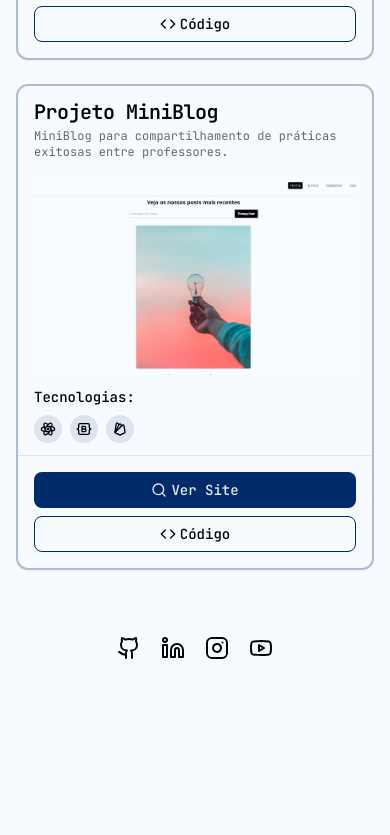
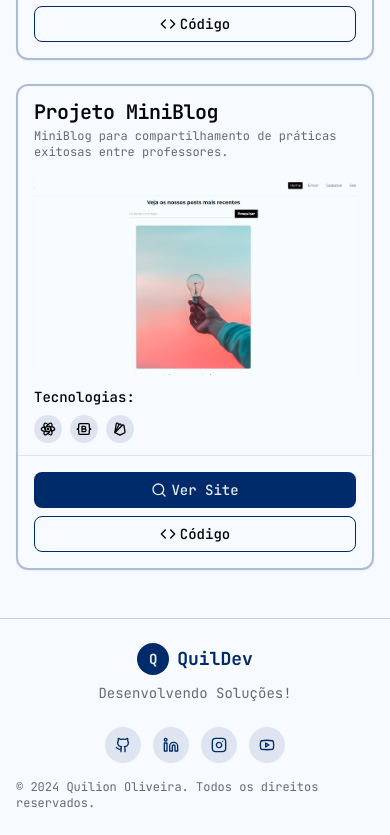
Before and after one commit to QuiLion7/quildev, a Next.js app: page /projects in a window 390 px wide. Shown: the part 2857-3692 px from the top of the page. Before the commit the page ends 3535 px from the top, so only its background shows below. Built offline with nearby package versions, Linux system fonts and the light colour scheme.

Commit message:
refactor(component): updates Footer component

```diff
--- a/src/components/footer.tsx
+++ b/src/components/footer.tsx
@@ -2,24 +2,52 @@
 
 import Link from "next/link";
 import { footerLinks } from "@/app/utils/data";
+import { motion } from "framer-motion";
 
 export default function Footer() {
+  const currentYear = new Date().getFullYear();
+
   return (
-    <footer className="flex h-[60px] w-full items-end justify-center">
-      <ul className="flex h-full w-full items-center justify-center gap-1 p-1">
-        {footerLinks.map((link, index) => (
-          <Link
-            key={index}
-            href={link.url}
-            target="_blank"
-            className="rounded-xl transition-all duration-300 hover:bg-primary hover:text-primary-foreground"
-          >
-            <li className="p-2">
-              <link.icon />
-            </li>
-          </Link>
-        ))}
-      </ul>
+    <footer className="w-full border-t border-primary/20 bg-background/80 py-6 backdrop-blur-sm">
+      <div className="mx-auto max-w-6xl px-4">
+        <div className="flex flex-col items-center justify-between gap-6 md:flex-row">
+          <div className="flex flex-col items-center md:items-start">
+            <Link href="/" className="flex items-center gap-2">
+              <div className="flex h-8 w-8 items-center justify-center rounded-full bg-primary text-sm font-bold text-primary-foreground">
+                Q
+              </div>
+              <span className="text-lg font-bold text-primary">QuilDev</span>
+            </Link>
+            <p className="mt-2 text-center text-sm text-muted-foreground md:text-left">
+              Desenvolvendo Soluções!
+            </p>
+          </div>
+
+          <div className="flex flex-col items-center gap-4 md:items-end">
+            <div className="flex gap-3">
+              {footerLinks.map((link, index) => (
+                <motion.a
+                  key={link.url}
+                  href={link.url}
+                  target="_blank"
+                  rel="noopener noreferrer"
+                  className="flex h-9 w-9 items-center justify-center rounded-full bg-primary/10 text-primary transition-all hover:bg-primary hover:text-primary-foreground"
+                  whileHover={{ scale: 1.1 }}
+                  initial={{ opacity: 0, y: 10 }}
+                  animate={{ opacity: 1, y: 0 }}
+                  transition={{ delay: index * 0.1 }}
+                  title={link.label}
+                >
+                  <link.icon className="h-4 w-4" />
+                </motion.a>
+              ))}
+            </div>
+            <p className="text-xs text-muted-foreground">
+              © {currentYear} Quilion Oliveira. Todos os direitos reservados.
+            </p>
+          </div>
+        </div>
+      </div>
     </footer>
   );
 }
```
